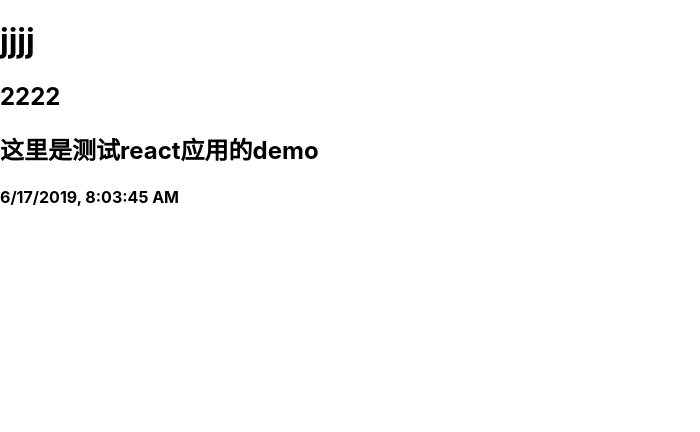
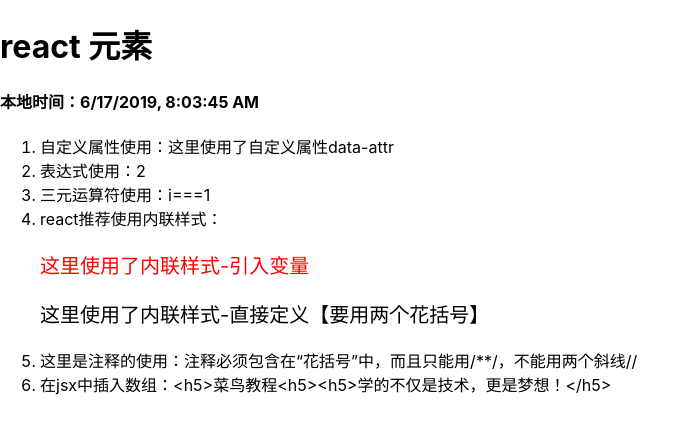
Before and after one commit to zilinglong/react-app-test, a React app: page / in a window 1280 px wide. Shown: the top 432 px of the page, without its empty margins (0-700 px from the left). Built offline with nearby package versions, Linux system fonts and the light colour scheme.

Commit message:
React JSX

```diff
--- a/src/App.js
+++ b/src/App.js
@@ -7,9 +7,9 @@
 //     <div className="App">
 //       <header className="App-header">
 //         <img src={logo} className="App-logo" alt="logo" />
-//         <p>
+//         <li>
 //           Edit <code>src/App.js</code> and save to reload.
-//         </p>
+//         </li>
 //         <a
 //           className="App-link"
 //           href="https://reactjs.org"
@@ -24,12 +24,38 @@
 import React from "react";
 class App extends React.Component {
   render() {
+    const i = 1;
+    const myInlineStyle = {
+      fontSize: 20,
+      color: "#f00"
+    };
+    const arr = ["<h5>菜鸟教程<h5>", "<h5>学的不仅是技术，更是梦想！</h5>"];
     return (
       <div>
-        <h1>jjjj</h1>
-        <h2>2222</h2>
-        <h2>这里是测试react应用的demo</h2>
-        <h4>{this.props.date.toLocaleString()}</h4>
+        <h1>react 元素</h1>
+        <h4>本地时间：{this.props.date.toLocaleString()}</h4>
+        <ol>
+          <li>
+            自定义属性使用：<span data-attr="someValue">这里使用了自定义属性data-attr</span>
+          </li>
+          <li>表达式使用：{1 + 1}</li>
+          <li>
+            三元运算符使用：<span>{i === 1 ? "i===1" : "i!==1"}</span>
+          </li>
+          <li>
+            react推荐使用内联样式：
+            <p style={myInlineStyle}>这里使用了内联样式-引入变量</p>
+            <p style={{fontSize:20,color:'0f0'}}>这里使用了内联样式-直接定义【要用两个花括号】</p>
+          </li>
+          <li>
+            这里是注释的使用：注释必须包含在“花括号{}”中，而且只能用/**/，不能用两个斜线//
+            {/*这里是注释*/}
+          </li>
+          <li>
+            在jsx中插入数组：
+            {arr}
+          </li>
+        </ol>
       </div>
     );
   }
```
